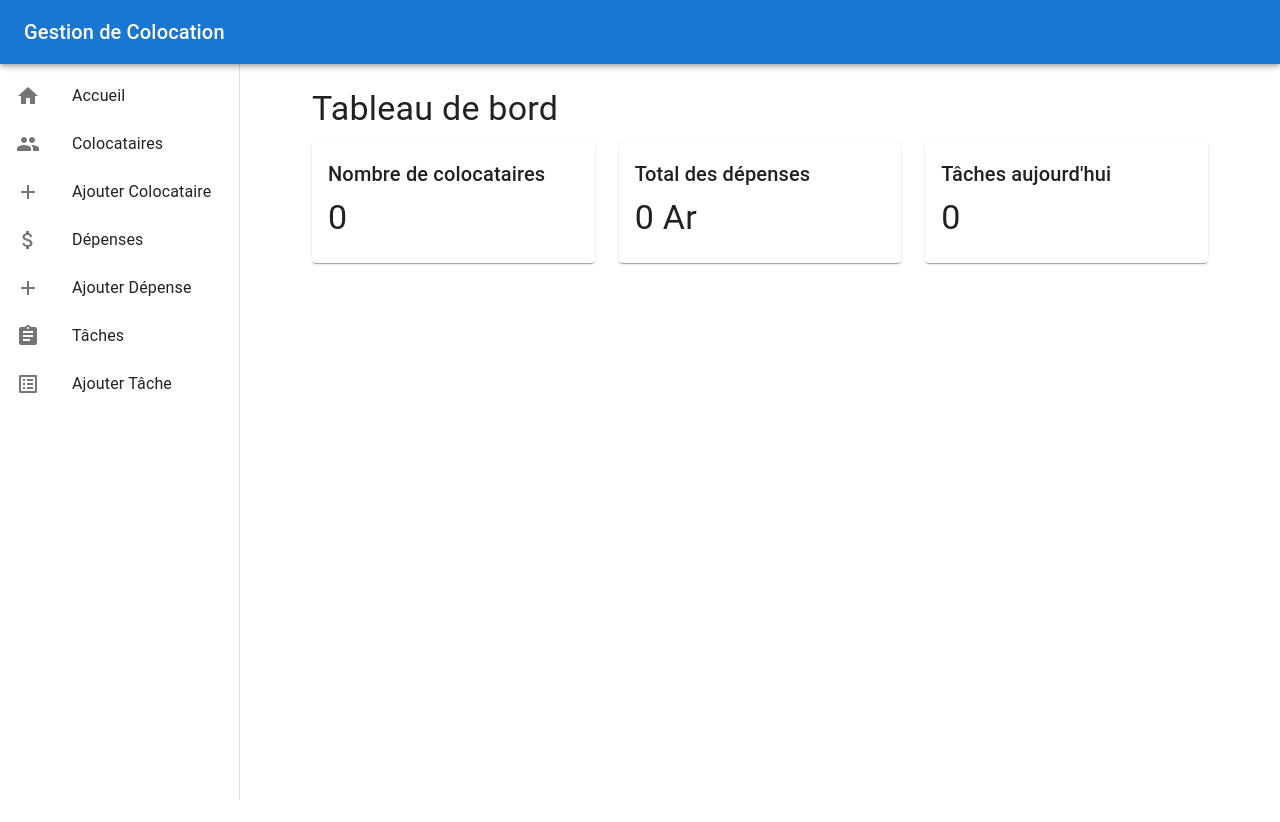
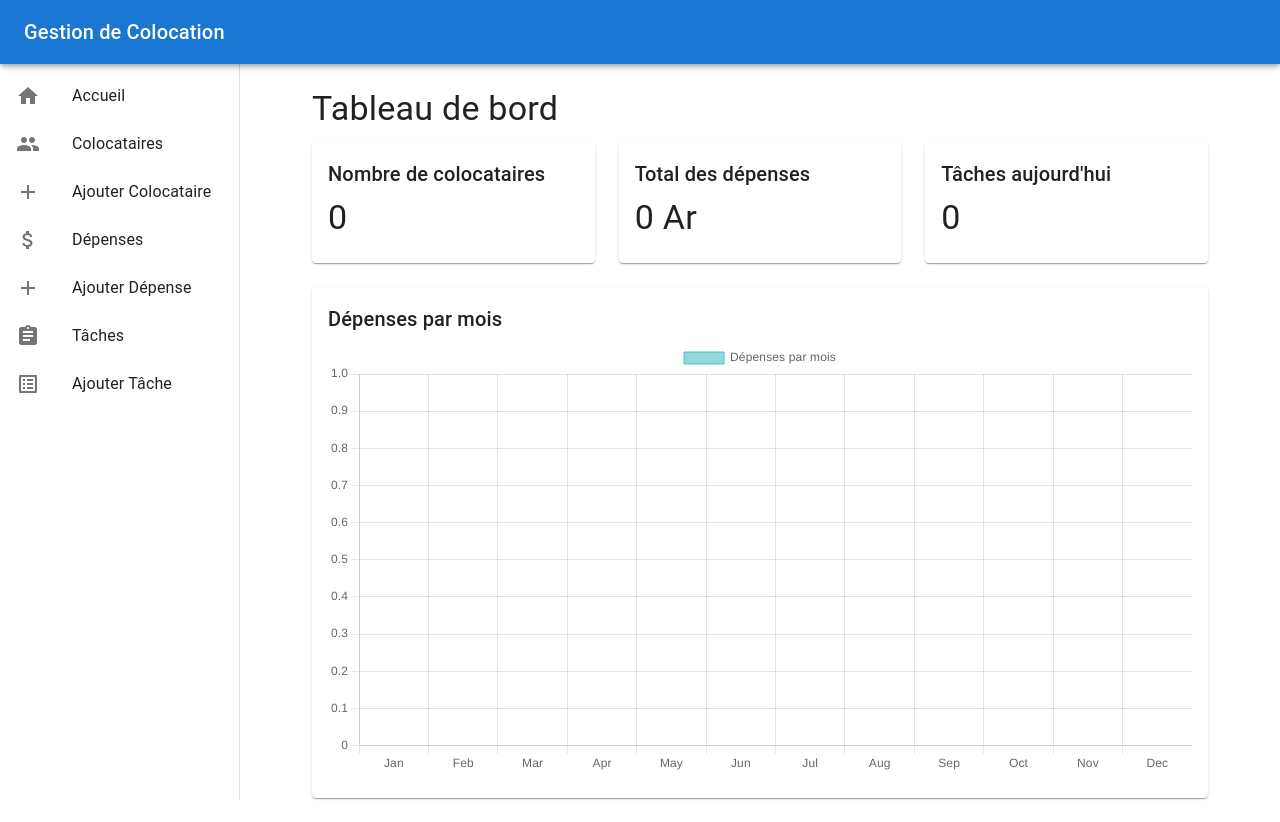
Before and after one commit to niriniarisoa/SPRING-REACT, a React (Create React App) app in the folder frontend/: page / in a window 1280 px wide. Before the commit the page ends 800 px from the top, so only its background shows below. Built offline with nearby package versions, Linux system fonts and the light colour scheme; no server answers.

Commit message:
chart graphique

```diff
--- a/frontend/package.json
+++ b/frontend/package.json
@@ -11,7 +11,9 @@
     "@testing-library/react": "^13.4.0",
     "@testing-library/user-event": "^13.5.0",
     "axios": "^1.7.2",
+    "chart.js": "^4.4.3",
     "react": "^18.3.1",
+    "react-chartjs-2": "^5.2.0",
     "react-dom": "^18.3.1",
     "react-router-dom": "^6.23.1",
     "react-scripts": "5.0.1",
--- a/frontend/src/components/HomeComponent.jsx
+++ b/frontend/src/components/HomeComponent.jsx
@@ -1,14 +1,18 @@
 import React, { useEffect, useState } from 'react';
 import { Typography, Container, Card, CardContent, Grid } from '@mui/material';
 import axios from '../axiosConfig';
+import { Bar } from 'react-chartjs-2';
+import { Chart, registerables } from 'chart.js';
+
+Chart.register(...registerables);
 
 const HomeComponent = () => {
   const [colocatairesCount, setColocatairesCount] = useState(0);
   const [totalDepenses, setTotalDepenses] = useState(0);
   const [tachesAujourdhuiCount, setTachesAujourdhuiCount] = useState(0);
+  const [depensesParMois, setDepensesParMois] = useState([]);
 
   useEffect(() => {
-    // Fonction pour récupérer le nombre de colocataires
     const fetchColocatairesCount = async () => {
       try {
         const response = await axios.get('/colocataires');
@@ -18,23 +22,26 @@ const HomeComponent = () => {
       }
     };
 
-    // Fonction pour calculer le total des dépenses
     const calculateTotalDepenses = async () => {
       try {
         const response = await axios.get('/depenses');
-        console.log('Data from /depenses:', response.data); // Vérifiez les données reçues depuis l'API
         const total = response.data.reduce((acc, depense) => acc + depense.montant, 0);
-        console.log('Total calculated:', total); // Vérifiez le total calculé
         setTotalDepenses(total);
+
+        // Calculer les dépenses par mois
+        const depensesParMois = Array(12).fill(0); // Initialiser un tableau pour les 12 mois
+        response.data.forEach(depense => {
+          const mois = new Date(depense.date).getMonth();
+          depensesParMois[mois] += depense.montant;
+        });
+        setDepensesParMois(depensesParMois);
       } catch (error) {
         console.error('Erreur lors du calcul du total des dépenses :', error);
       }
     };
 
-    // Fonction pour récupérer le nombre de tâches à faire aujourd'hui
     const fetchTachesAujourdhuiCount = async () => {
       try {
-        // Remplacer par la logique pour récupérer le nombre de tâches à faire aujourd'hui
         const response = await axios.get('/taches', { params: { date: new Date().toISOString().split('T')[0] } });
         setTachesAujourdhuiCount(response.data.length);
       } catch (error) {
@@ -42,11 +49,24 @@ const HomeComponent = () => {
       }
     };
 
-    // Appel des fonctions d'initialisation
     fetchColocatairesCount();
     calculateTotalDepenses();
     fetchTachesAujourdhuiCount();
   }, []);
+
+  // Données pour le graphique des dépenses par mois
+  const data = {
+    labels: ['Jan', 'Feb', 'Mar', 'Apr', 'May', 'Jun', 'Jul', 'Aug', 'Sep', 'Oct', 'Nov', 'Dec'],
+    datasets: [
+      {
+        label: 'Dépenses par mois',
+        data: depensesParMois,
+        backgroundColor: 'rgba(75, 192, 192, 0.6)',
+        borderColor: 'rgba(75, 192, 192, 1)',
+        borderWidth: 1,
+      },
+    ],
+  };
 
   return (
     <Container>
@@ -90,6 +110,16 @@ const HomeComponent = () => {
             </CardContent>
           </Card>
         </Grid>
+        <Grid item xs={12}>
+          <Card>
+            <CardContent>
+              <Typography variant="h6" gutterBottom>
+                Dépenses par mois
+              </Typography>
+              <Bar data={data} />
+            </CardContent>
+          </Card>
+        </Grid>
       </Grid>
     </Container>
   );
```
Also changed, not shown: 1 other file (tests, documents, lock files or other folders).
